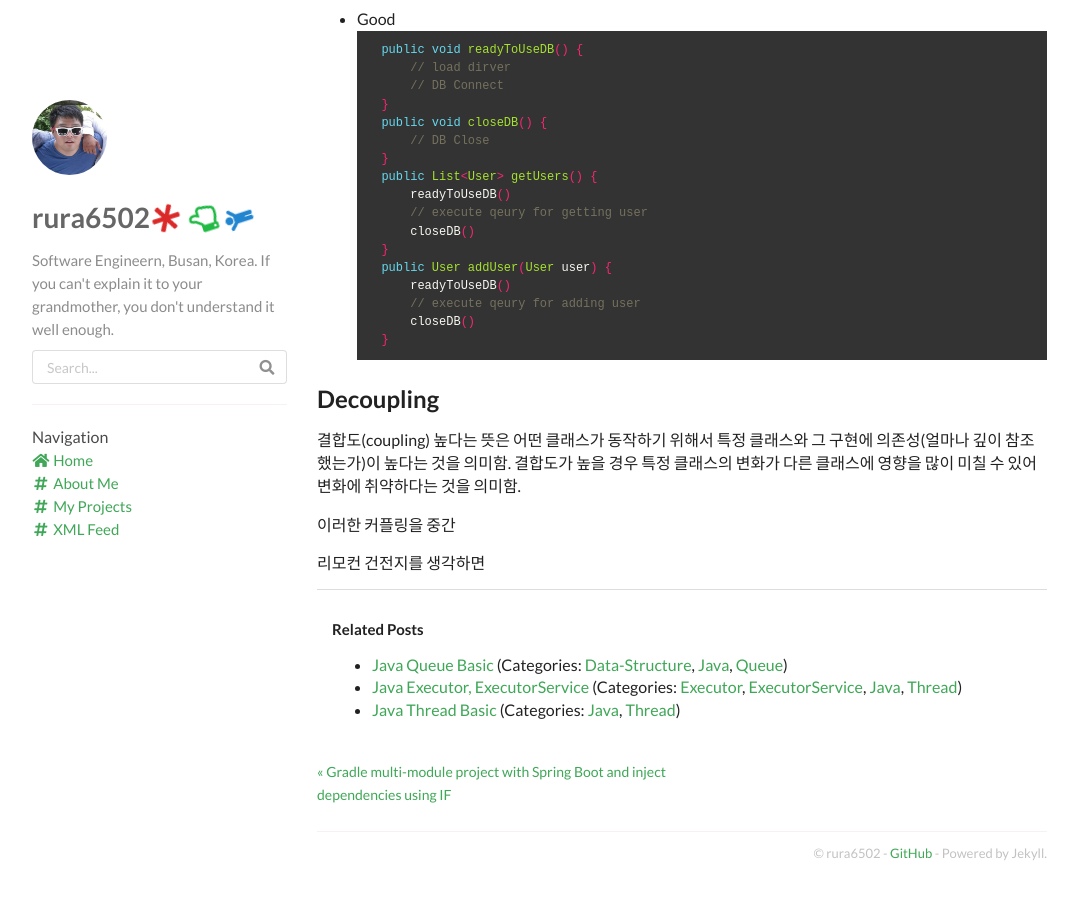
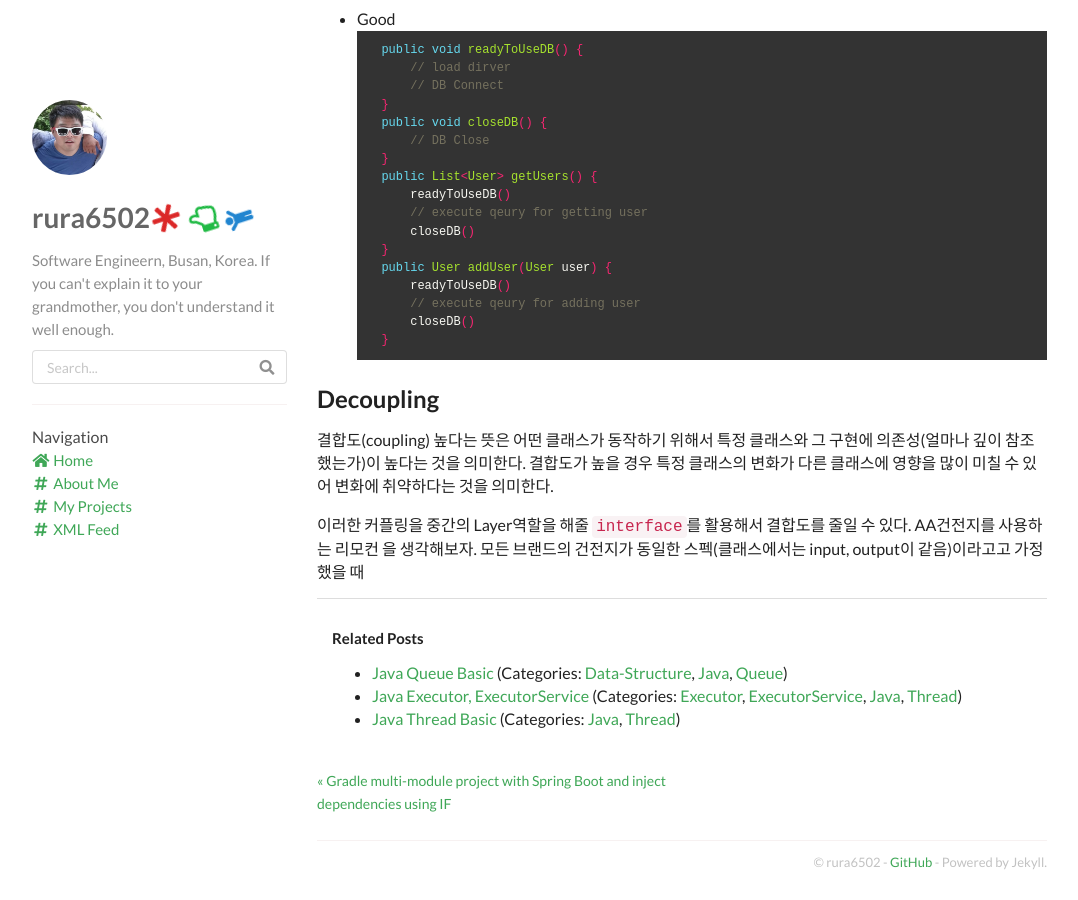
Before and after one commit to rura6502/rura6502.github.io, a Jekyll site: the page built from _posts/2020-08-16-프로그램 설계 원칙 - KISS, DRY.md, in a window 1280 px wide and 900 px high, scrolled down 1324 px. Shown: the whole window, without its empty margins (53-1131 px from the left). Built offline with Jekyll 4.4.1, drawn with Linux system fonts in a browser that asks for light colours; nearby versions of some CDN libraries; comment, search, counter and statistics services are not loaded.

Commit message:
_posts/2020-08-16-프로그램 설계 원칙 - KISS, DRY.md updated from https://stackedit.io/

````diff
--- a/_posts/2020-08-16-프로그램 설계 원칙 - KISS, DRY.md
+++ b/_posts/2020-08-16-프로그램 설계 원칙 - KISS, DRY.md
@@ -83,12 +83,10 @@ categories: [OOP, Java]
 	```
 
 ## Decoupling
-결합도(coupling) 높다는 뜻은 어떤 클래스가 동작하기 위해서 특정 클래스와 그 구현에 의존성(얼마나 깊이 참조했는가)이 높다는 것을 의미함. 결합도가 높을 경우 특정 클래스의 변화가 다른 클래스에 영향을 많이 미칠 수 있어 변화에 취약하다는 것을 의미함.
+결합도(coupling) 높다는 뜻은 어떤 클래스가 동작하기 위해서 특정 클래스와 그 구현에 의존성(얼마나 깊이 참조했는가)이 높다는 것을 의미한다. 결합도가 높을 경우 특정 클래스의 변화가 다른 클래스에 영향을 많이 미칠 수 있어 변화에 취약하다는 것을 의미한다.
 
-이러한 커플링을 중간
-
-리모컨 건전지를 생각하면
+이러한 커플링을 중간의 Layer역할을 해줄 `interface`를 활용해서 결합도를 줄일 수 있다. AA건전지를 사용하는 리모컨 을 생각해보자. 모든 브랜드의 건전지가 동일한 스펙(클래스에서는 input, output이 같음)이라고고 가정했을 때
 <!--stackedit_data:
-eyJoaXN0b3J5IjpbMTk1NDc1NzM3Nyw5MDMzNzI4ODQsLTgwOT
-kwNjM2Nl19
+eyJoaXN0b3J5IjpbOTU2ODE3ODY5LDkwMzM3Mjg4NCwtODA5OT
+A2MzY2XX0=
 -->
````
